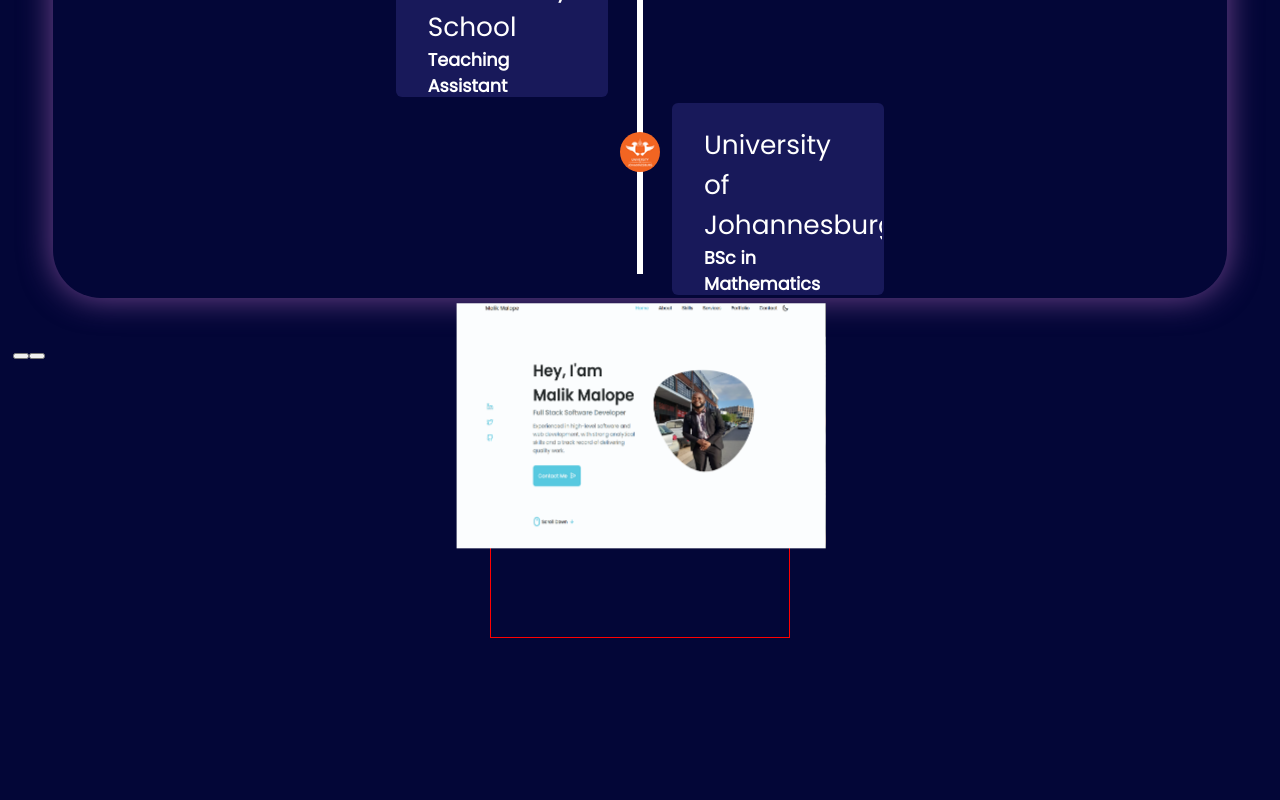
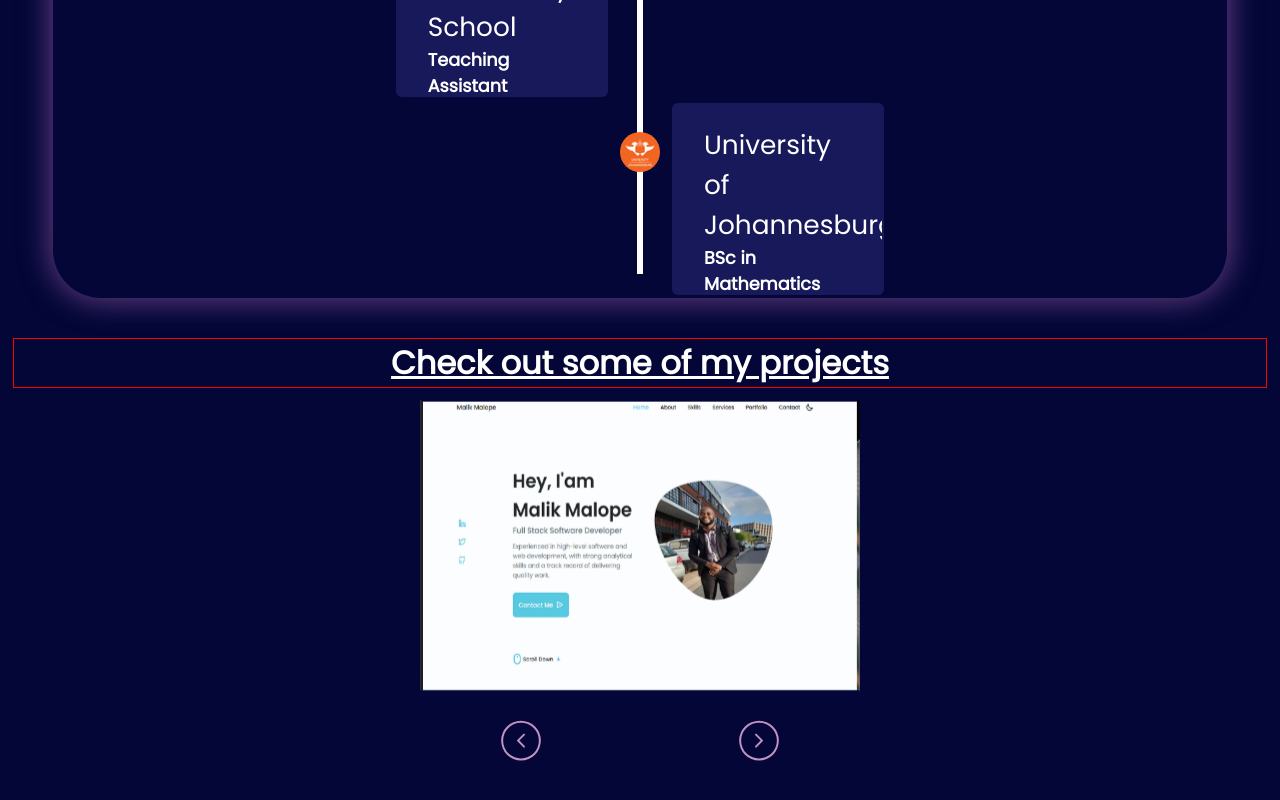
Before and after one commit to libSpace/my-react-portfolio-one, a React (Create React App) app: page / in a window 1280 px wide. Shown: the part 2307-3107 px from the top of the page. Before the commit the page ends 2945 px from the top, so only its background shows below. Built offline with nearby package versions, Linux system fonts and the light colour scheme.

Commit message:
Finished and aligned my projects in a cube format

```diff
--- a/src/component/Projects.css
+++ b/src/component/Projects.css
@@ -1,13 +1,25 @@
+/* Css file */
+.proj-main-container{
+    align-items: center;
+    justify-content: center;
+    text-align: center;
+    border: 1px solid red;
+}
+.proj-main-container .proj-head{
+    text-decoration: underline;
+}
+
 .pro-wrapper{
-    border: 1px solid red;
-    height: 300px;
-    width: 300px;
+
+    height: 19rem;
+    width: 19rem;
     position: absolute;
     margin: auto;
     left: 0;
     right: 0;
     /* top: 0; */
-    /* bottom: 0; */
+    /* bottom: -30rem; */
+    transform: translateY(5rem);
 }
 
 .pro-container{
@@ -16,25 +28,27 @@
     display: flex;
     justify-content: center;
     align-items: center;
-    perspective: 800px;
+    perspective: 500px;
     perspective-origin: 50%;
 }
 
 .image-cube{
-    height: 300px;
-    width: 300px;
+    height: 19rem;
+    width: 19rem;
     transform-style: preserve-3d;
     position: relative;
-    /* transform: rotateY(-270deg); */
+    transition: 3s;
+    /* transform: rotateY(50deg); */
 }
 .image-cube div{
-    width: 300px;
-    height:300px;
+    width: 19rem;
+    height:19rem;
     position: absolute;
 }
 
 img{
     width: 100%;
+    transform: translateZ(0);
 
 }
 
@@ -55,3 +69,42 @@
     transform: rotateY(270deg) translateX(-150px);
     transform-origin: 0 50%;
 }
+.proj-btns{
+    margin-top: 80px;
+    display: flex;
+    justify-content: space-between;
+}
+
+.proj-btns button{
+    background-color: transparent;
+    color: #c191c2;
+    border: 3px solid #030637;
+    border-radius: 50%;
+    font-size: 3rem;
+    cursor: pointer;
+    transform: translateY(-8.9rem);
+
+}
+.proj-btns button:hover{
+    color: #d8b1e0;
+}
+
+.proj-btns button .proj-prev-icon,
+.proj-btns button .proj-next-icon {
+    transition: all 0.34s ease-in-out; /* You can adjust the duration and timing function as needed */
+}
+
+.proj-btns button .proj-prev-icon:hover{
+    border-radius: 50px;
+    /* border: red solid 2px; */
+    box-shadow: 0 0 2rem rgba(228, 135, 229, 0.5);
+}
+.proj-btns button .proj-next-icon:hover{
+    border-radius: 50px;
+    /* border: red solid 2px; */
+    box-shadow: 0 0 2rem rgba(228, 135, 229, 0.5);
+}
+
+@media only screen and (max-width: 700px){
+
+}
--- a/src/component/Projects.js
+++ b/src/component/Projects.js
@@ -1,42 +1,74 @@
-import React from 'react';
+import React, { useRef, useEffect } from 'react';
 import './Projects.css';
-import project1 from './../images/proj1.png'
-import project2 from './../images/proj2.png'
-import project3 from './../images/proj3.png'
-import project4 from './../images/proj4.png'
+import project1 from './../images/proj1.png';
+import project2 from './../images/proj2.png';
+import project3 from './../images/proj3.png';
+import project4 from './../images/proj4.png';
+
+import { CiCircleChevLeft, CiCircleChevRight } from "react-icons/ci";
 
 export default function Projects() {
+  const cubeRef = useRef(null);
+
+  useEffect(() => {
+    const cube = cubeRef.current;
+    const btnNext = document.getElementById("proj-next");
+    const btnPrev = document.getElementById("proj-prev");
+
+    let pos = 0;
+
+    const handleNextClick = () => {
+      pos -= 90;
+      cube.style.transform = `rotateY(${pos}deg)`;
+    };
+
+    const handlePrevClick = () => {
+      pos += 90;
+      cube.style.transform = `rotateY(${pos}deg)`;
+    };
+
+    btnNext.addEventListener("click", handleNextClick);
+    btnPrev.addEventListener("click", handlePrevClick);
+
+    // Cleanup event listeners when the component unmounts
+    return () => {
+      btnNext.removeEventListener("click", handleNextClick);
+      btnPrev.removeEventListener("click", handlePrevClick);
+    };
+  }, []);
+
   return (
-    <div>
+    <div className='proj-main-container'>
+      <h1 className='proj-head'>Check out some of my projects</h1>
       <div className='pro-wrapper'>
         <div className='pro-container'>
-            <div className='image-cube'>
+          <div className='image-cube' ref={cubeRef}>
             <div className='proj-front'>
-                    <img src={project1} alt='cartalogue1'></img>
+              <img src={project1} alt='cartalogue1' />
             </div>
 
             <div className='proj-right'>
-                    <img src={project2} alt='cartalogue2'></img>
+              <img src={project2} alt='cartalogue2' />
             </div>
 
             <div className='proj-back'>
-                    <img src={project3} alt='cartalogue3'></img>
+              <img src={project3} alt='cartalogue3' />
             </div>
 
             <div className='proj-left'>
-                    <img src={project4} alt='cartalogue4'></img>
-                </div>
+              <img src={project4} alt='cartalogue4' />
             </div>
           </div>
         </div>
         <div className='proj-btns'>
           <button id='proj-prev'>
-
+            <CiCircleChevLeft className='proj-prev-icon' />
           </button>
           <button id='proj-next'>
-
+            <CiCircleChevRight className='proj-next-icon' />
           </button>
         </div>
       </div>
-  )
+    </div>
+  );
 }
```
Lines whose indentation alone changed are shown as unchanged.
